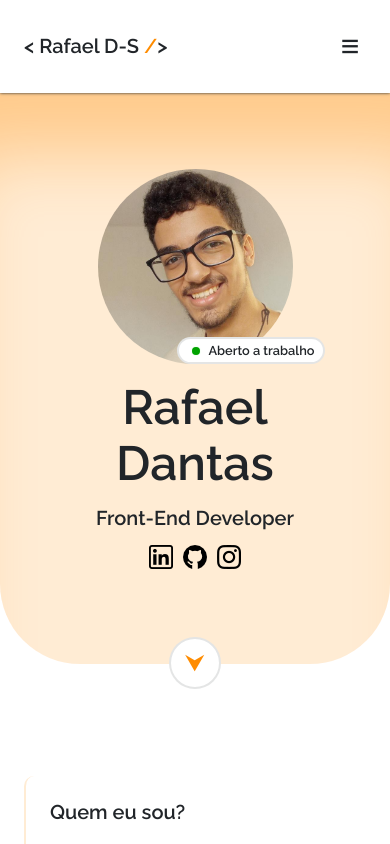
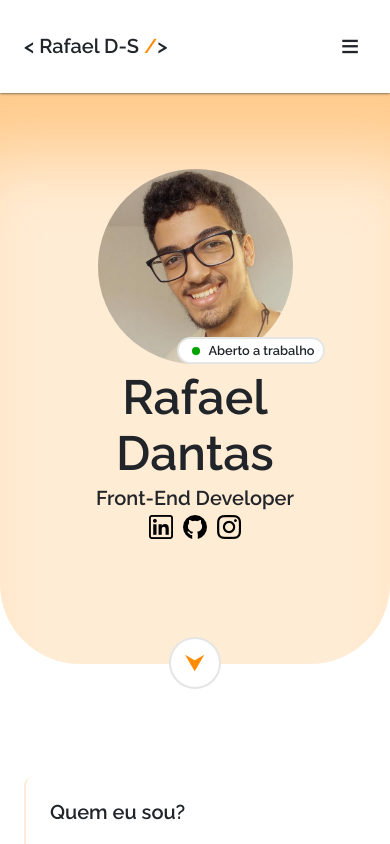
Before and after one commit to RafaelD-S/Portifolio, a React (Vite) app: page / in a window 390 px wide. Shown: the top 844 px of the page. Built offline with nearby package versions, Linux system fonts and the light colour scheme.

Commit message:
section principal passada para styled components

```diff
--- a/src/components/header.jsx
+++ b/src/components/header.jsx
@@ -23,6 +23,9 @@ const GlobalStyle = createGlobalStyle`
     }
     a {
         text-decoration: none;
+    }
+    h1 {
+        font-size: 4rem;
     }
     h2 {
         font-size: 1.85rem;
--- a/src/components/main.jsx
+++ b/src/components/main.jsx
@@ -4,13 +4,123 @@ import Instagram from '../assets/instagram.png'
 import Linkedin from '../assets/linkedin.png'
 import GitHub from '../assets/github.png'
 
-const MainEstilo = styled.main `
+const MainSection = styled.main `
 
+    display: flex;
+    position: relative;
+    justify-content: space-evenly;
+    align-items: center;
+    flex-wrap: wrap-reverse;
+    padding: 9rem 5vw 5rem 5vw;
+    background-color: #ff8c002b;
+    border-radius: 0 0 20% 20%;
+    box-shadow: inset 0 100px 70px -40px #ff8c0058;
+
+
+    figure, article {
+        flex-basis: 30%;
+    }
+    article {
+        min-width: 27rem;
+        display: flex;
+        flex-direction: column;
+        justify-content: space-evenly;
+        align-items: start;
+        height: 14rem;
+    }
+    figure {
+        display: flex;
+        justify-content: space-around;
+        gap: 10px;
+    }
+
+    @media(max-width: 925px) {
+        padding: 4.75rem 5vw;
+        border-radius: 0 0 5rem 5rem;
+
+        article {
+            min-width: 16rem;
+            align-items: center;
+            text-align: center;
+        }
+    }
+`
+
+const BotaoDescer = styled.button `
+
+    cursor: pointer;
+    font-size: 1.5rem;
+    position: absolute;
+    height: 3.25rem;
+    width: 3.25rem;
+    display: flex;
+    align-items: center;
+    justify-content: center;
+    background-color: #fff;
+    color: #FF8c00;
+    border:2px solid #2125291e;
+    border-radius: 50%;
+    bottom: -25px;
+    left: 100;
+    right: 100;
+
+`
+
+const ImagemPessoal = styled.figure `
+
+    position: relative;
+
+    img {
+        width: 20rem;
+        border-radius: 50%;
+    }
+    &::before {
+        content: 'Aberto a trabalho';
+        position: absolute;
+        right: -3.2rem;
+        bottom: 0;
+        width: 10.25rem;
+        padding: .5rem .75rem;
+        text-align: end;
+        background-color: #fff;
+        color: #212529;
+        border-radius: 25px;
+        font-weight: 600;
+        border: 2px solid #2125291e;
+      }
+    &:after {
+        content: '';
+        position: absolute;
+        width: 1rem;
+        height: 1rem;
+        right: 6.9rem;
+        bottom: .75rem;
+        border-radius: 50%;
+        animation: luz 2s infinite;
+    }
+
+    @media(max-width: 935px) {
+
+        img {
+            width: 50vw;
+        }
+        &::before {
+          font-size: .8em;
+          width: 8rem;
+          right: -2rem;
+          padding: .25rem .5rem;
+        }
+        &::after {
+          bottom: .55rem;
+          width: .5rem;
+          height: .5rem;
+          right: 5.8rem;
+        }
+    }
 `
 export default function Main() {
     return (
-        <MainEstilo>
-            <section>
+            <MainSection className="main-section">
                 <article>
                         <h1>
                             Rafael Dantas
@@ -30,13 +140,12 @@ export default function Main() {
                             </a>
                         </figure>
                 </article>
-                <figure className="eu">
+                <ImagemPessoal className="eu">
                     <img src={FotoPessoal} alt="Foto de rosto Rafael Dantas" className="rosto"/>
-                </figure>
-                <div className="descer" onClick={() => window.scrollTo({top: 500, behavior: "smooth"})}>
+                </ImagemPessoal>
+                <BotaoDescer className="descer" onClick={() => window.scrollTo({top: 500, behavior: "smooth"})}>
                     ⮟
-                </div>
-            </section>
-        </MainEstilo>
+                </BotaoDescer>
+            </MainSection>
     )
 }
--- a/src/index.css
+++ b/src/index.css
@@ -6,83 +6,6 @@
 
 */
 
-.separar {
-  display: flex;
-  gap: 0 20px;
-}
-
-/* --------------------------------------- */
-
-main section {
-  display: flex;
-  position: relative;
-  justify-content: space-evenly;
-  align-items: center;
-  flex-wrap: wrap-reverse;
-  padding: 9rem 5vw 5rem 5vw;
-  background-color: #ff8c002b;
-  border-radius: 0 0 20% 20%;
-  box-shadow: inset 0 100px 70px -40px #ff8c0058;
-}
-.descer {
-  cursor: pointer;
-  font-size: 1.5rem;
-  position: absolute;
-  height: 3.25rem;
-  width: 3.25rem;
-  display: flex;
-  align-items: center;
-  justify-content: center;
-  background-color: #fff;
-  color: #FF8c00;
-  border:2px solid #2125291e;
-  border-radius: 50%;
-  bottom: -25px;
-  left: 100;
-  right: 100;
-}
-.eu , main article {
-  flex-basis: 30%;
-}
-main article {
-  min-width: 27rem;
-  display: flex;
-  flex-direction: column;
-  justify-content: space-evenly;
-  align-items: start;
-  height: 14rem;
-}
-.eu img{
-  width: 20rem;
-  border-radius: 50%;
-}
-.eu {
-  position: relative;
-}
-.eu::before {
-  content: 'Aberto a trabalho';
-  position: absolute;
-  right: -3.2rem;
-  bottom: 0;
-  width: 10.25rem;
-  padding: .5rem .75rem;
-  text-align: end;
-  background-color: #fff;
-  color: #212529;
-  border-radius: 25px;
-  font-weight: 600;
-  border: 2px solid #2125291e;
-}
-.eu:after {
-  content: '';
-  position: absolute;
-  width: 1rem;
-  height: 1rem;
-  right: 6.9rem;
-  bottom: .75rem;
-  border-radius: 50%;
-  animation: luz 2s infinite;
-}
 @keyframes luz {
   0% {
     background-color: lime;
@@ -97,14 +20,7 @@ main article {
     box-shadow: 0 0 5px lime;
   }
 }
-h1 {
-  font-size: 4rem;
-}
-main figure {
-  display: flex;
-  justify-content: space-around;
-  gap: 10px;
-}
+
 
 /* ---------------------- */
 .sobre {
@@ -324,32 +240,6 @@ footer figure img:hover {
 
 @media(max-width: 935px) {
 
-  .eu::before {
-    font-size: .8em;
-    width: 8rem;
-    right: -2rem;
-    padding: .25rem .5rem;
-  }
-  .eu:after {
-    bottom: .55rem;
-    width: .5rem;
-    height: .5rem;
-    right: 5.8rem;
-  }
-
-  /* ----------------- */
-  main section {
-    padding: 4.75rem 5vw;
-    border-radius: 0 0 5rem 5rem;
-  }
-  main article {
-    min-width: 16rem;
-    align-items: center;
-    text-align: center;
-  }
-  .eu img {
-    width: 50vw;
-  }
   /* -------------- */
   .sobre article figure {
     display: none;
```
